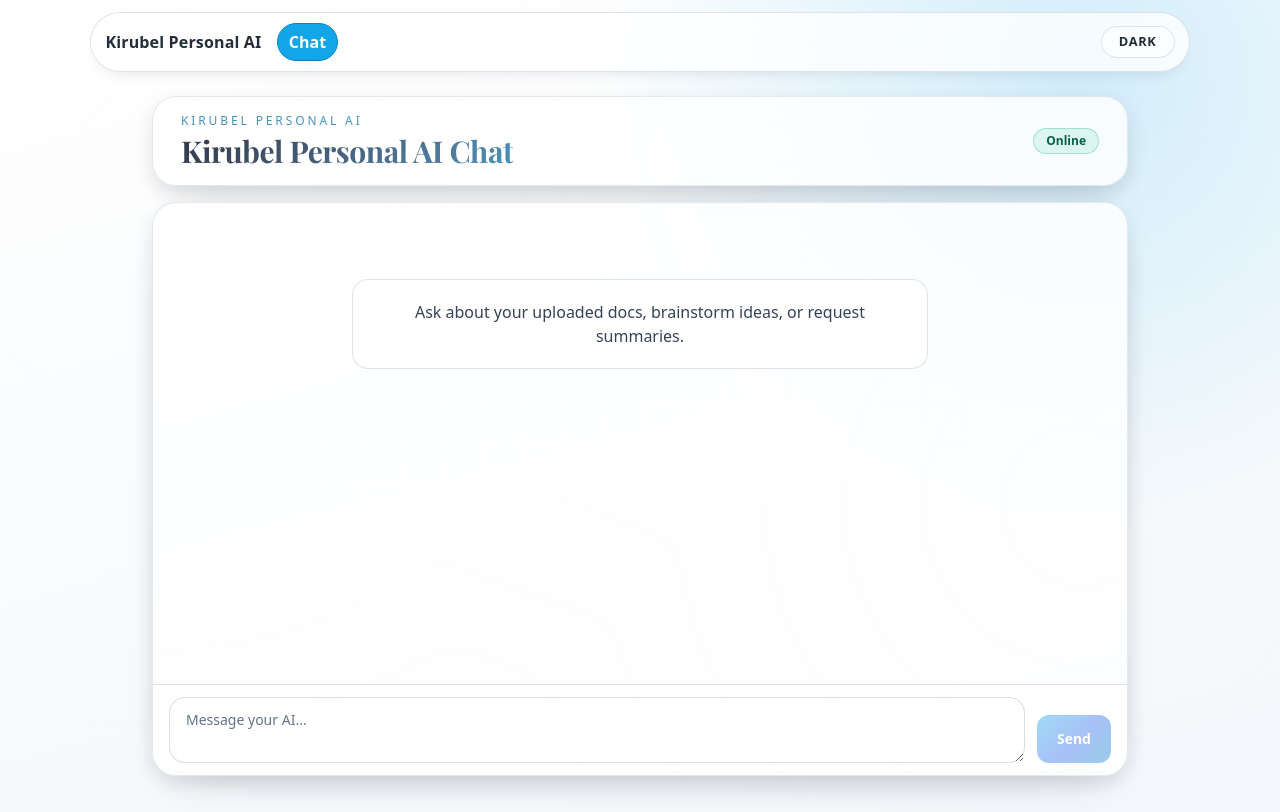
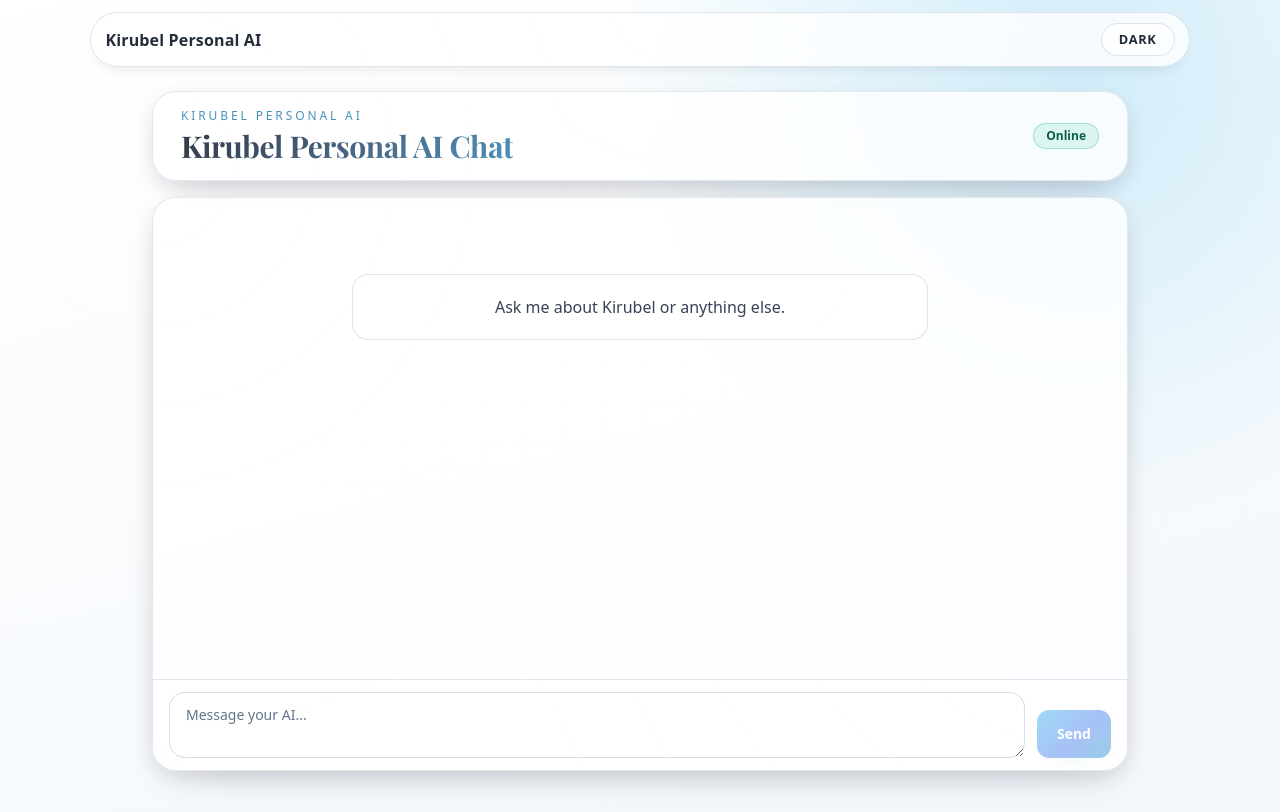
Before and after one commit to Kira2168/personal-ai, a Next.js app: page / in a window 1280 px wide. Built offline with nearby package versions, Linux system fonts and the light colour scheme; a web font is replaced by a local one.

Commit message:
changing text

```diff
--- a/src/app/page.tsx
+++ b/src/app/page.tsx
@@ -121,7 +121,7 @@ export default function Chat() {
         <div className="flex-1 space-y-4 overflow-y-auto px-4 py-5 sm:px-6">
           {messages.length === 0 ? (
             <div className="chat-empty mx-auto mt-14 max-w-xl rounded-2xl p-5 text-center">
-              Ask about your uploaded docs, brainstorm ideas, or request summaries.
+              Ask me about Kirubel or anything else.
             </div>
           ) : null}
 
--- a/src/components/top-nav.tsx
+++ b/src/components/top-nav.tsx
@@ -1,26 +1,11 @@
 'use client';
 
-import Link from 'next/link';
-import { usePathname } from 'next/navigation';
 import ThemeToggle from '@/components/theme-toggle';
 
-function isActive(pathname: string, href: string) {
-  if (href === '/') {
-    return pathname === '/';
-  }
-
-  return pathname.startsWith(href);
-}
-
 export default function TopNav() {
-  const pathname = usePathname();
-
   return (
     <nav className="top-nav">
       <span className="brand-title">Kirubel Personal AI</span>
-      <Link href="/" className={`nav-link ${isActive(pathname, '/') ? 'nav-link-active' : ''}`}>
-        Chat
-      </Link>
       <div className="ml-auto">
         <ThemeToggle />
       </div>
```
